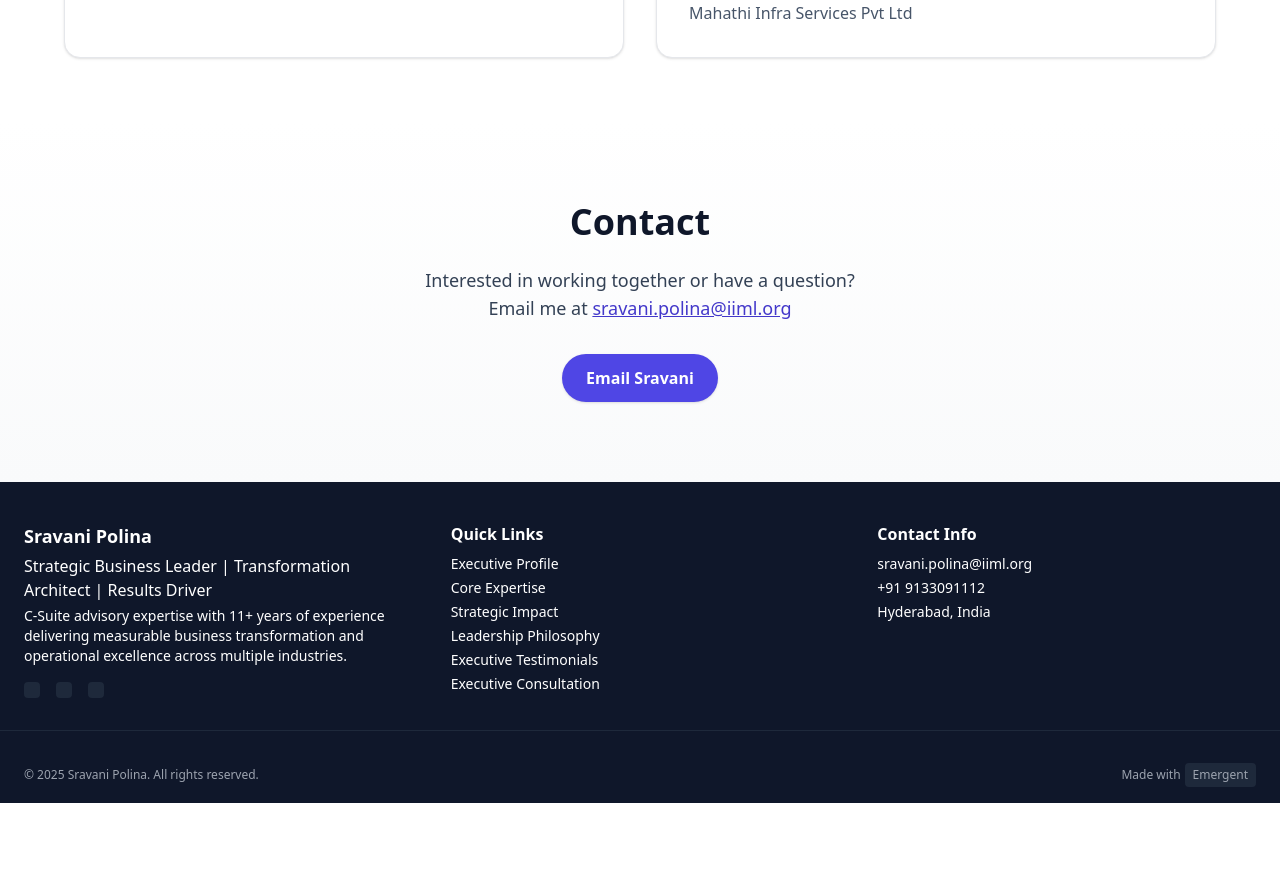
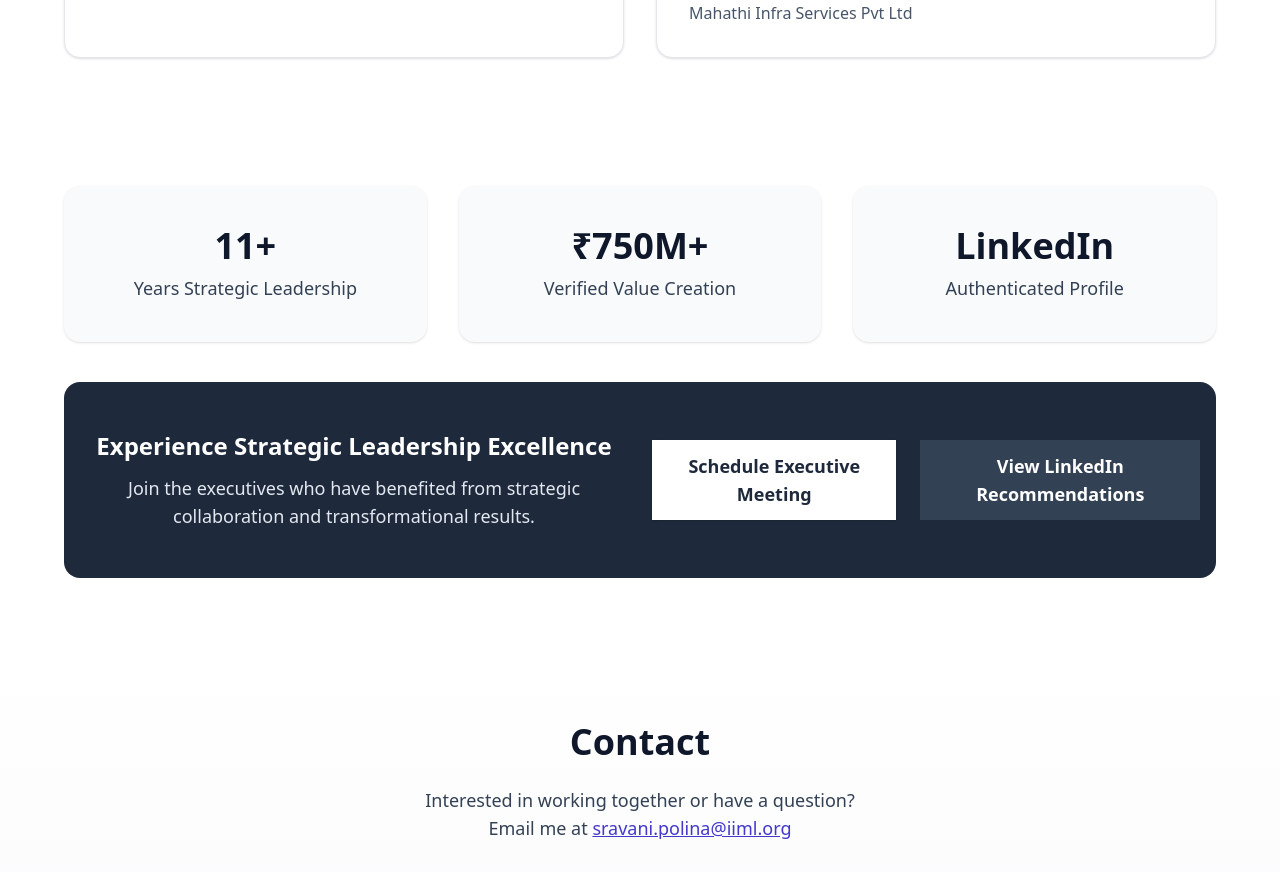
Before and after one commit to SravaniPolina/sravani-portfolio-frontend, a React (Create React App) app: page / in a window 1280 px wide. Shown: the part 9060-9932 px from the top of the page. Before the commit the page ends 9863 px from the top, so only its background shows below. Built offline with nearby package versions, Linux system fonts and the light colour scheme.

Commit message:
Update App.js

```diff
--- a/src/App.js
+++ b/src/App.js
@@ -13,6 +13,7 @@ import Projects from "./components/Projects";
 import ExecutiveCTA from "./components/ExecutiveCTA";
 import LeadershipPhilosophy from "./components/LeadershipPhilosophy";
 import ExecutiveTestimonials from "./components/ExecutiveTestimonials";
+import ProfessionalRecognition from "./components/ProfessionalRecognition";
 
 function App() {
   return (
@@ -28,6 +29,7 @@ function App() {
         <ExecutiveCTA />
         <LeadershipPhilosophy />
         <ExecutiveTestimonials />
+        <ProfessionalRecognition />
         <Contact />
       </main>
       <Footer />
```
